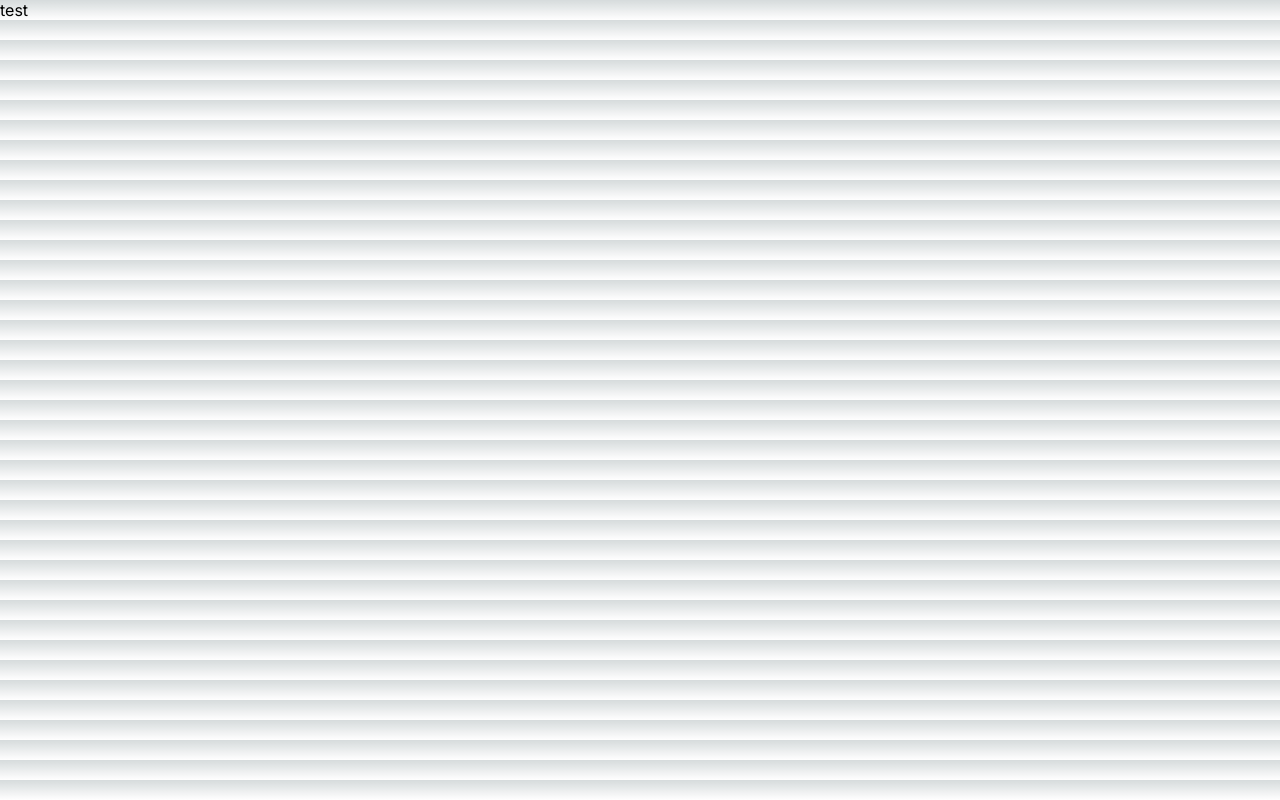
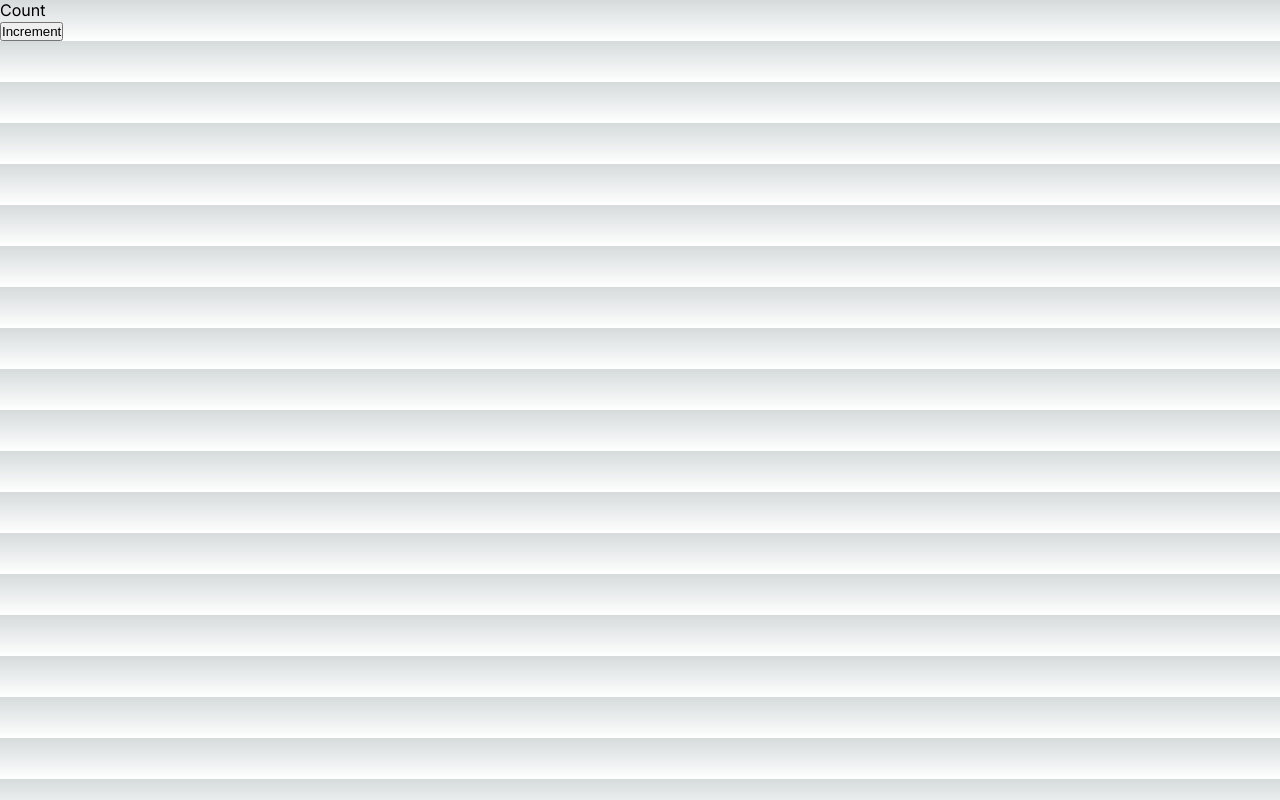
Before and after one commit to taiyo-lab/my-playGround, a Next.js app: page / in a window 1280 px wide. Built offline with nearby package versions, Linux system fonts and the light colour scheme.

Commit message:
useState試したいけどエラー吐かれる。

```diff
--- a/app/page.tsx
+++ b/app/page.tsx
@@ -1,3 +1,16 @@
-export default function Home() {
-  return <div>test</div>;
-}
+// page.tsx
+// use client
+import { useState } from "react";
+
+const page = () => {
+  // const [count, setCount] = useState(0);
+
+  return (
+    <div>
+      <p>Count</p>
+      <button>Increment</button>
+    </div>
+  );
+};
+
+export default page;
```
